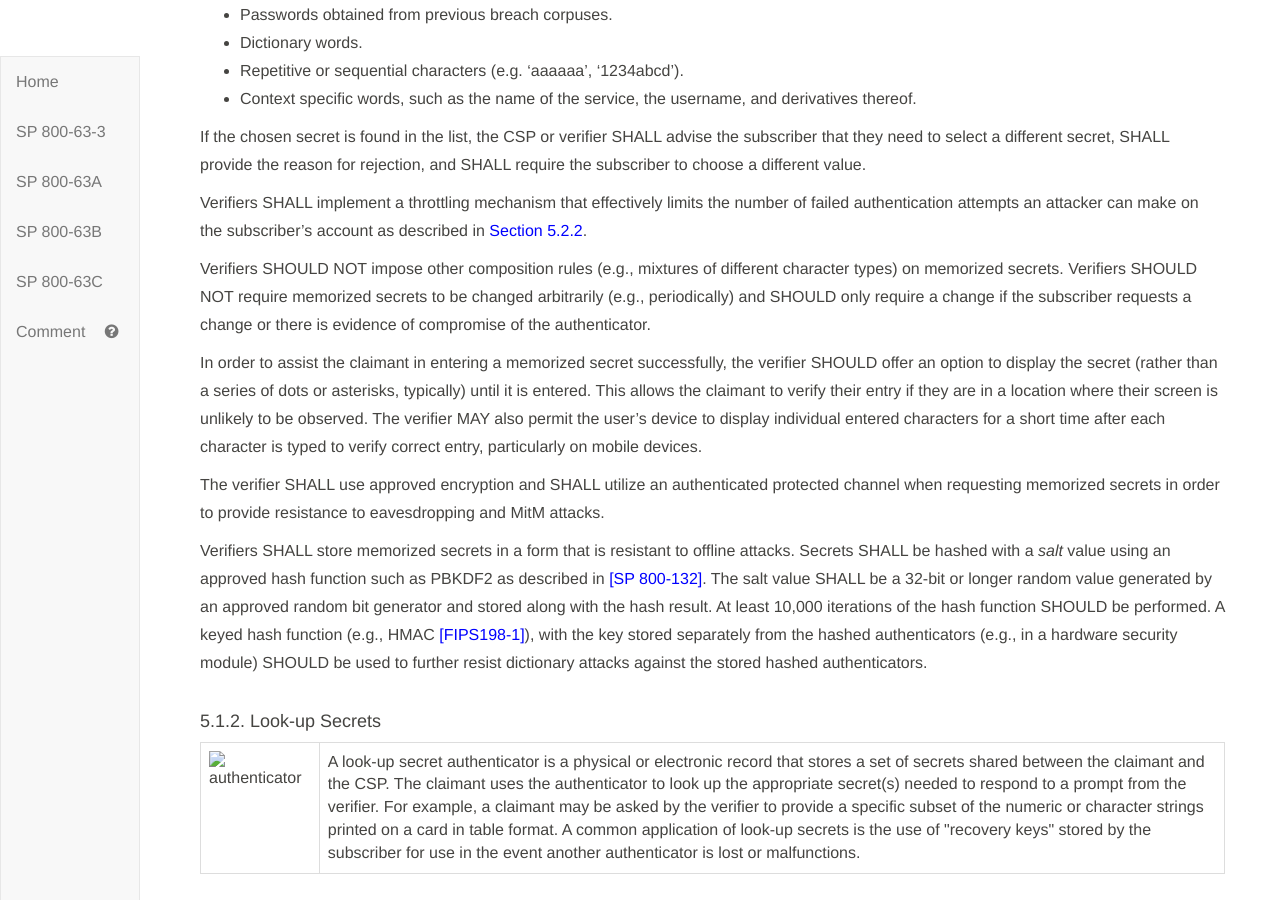
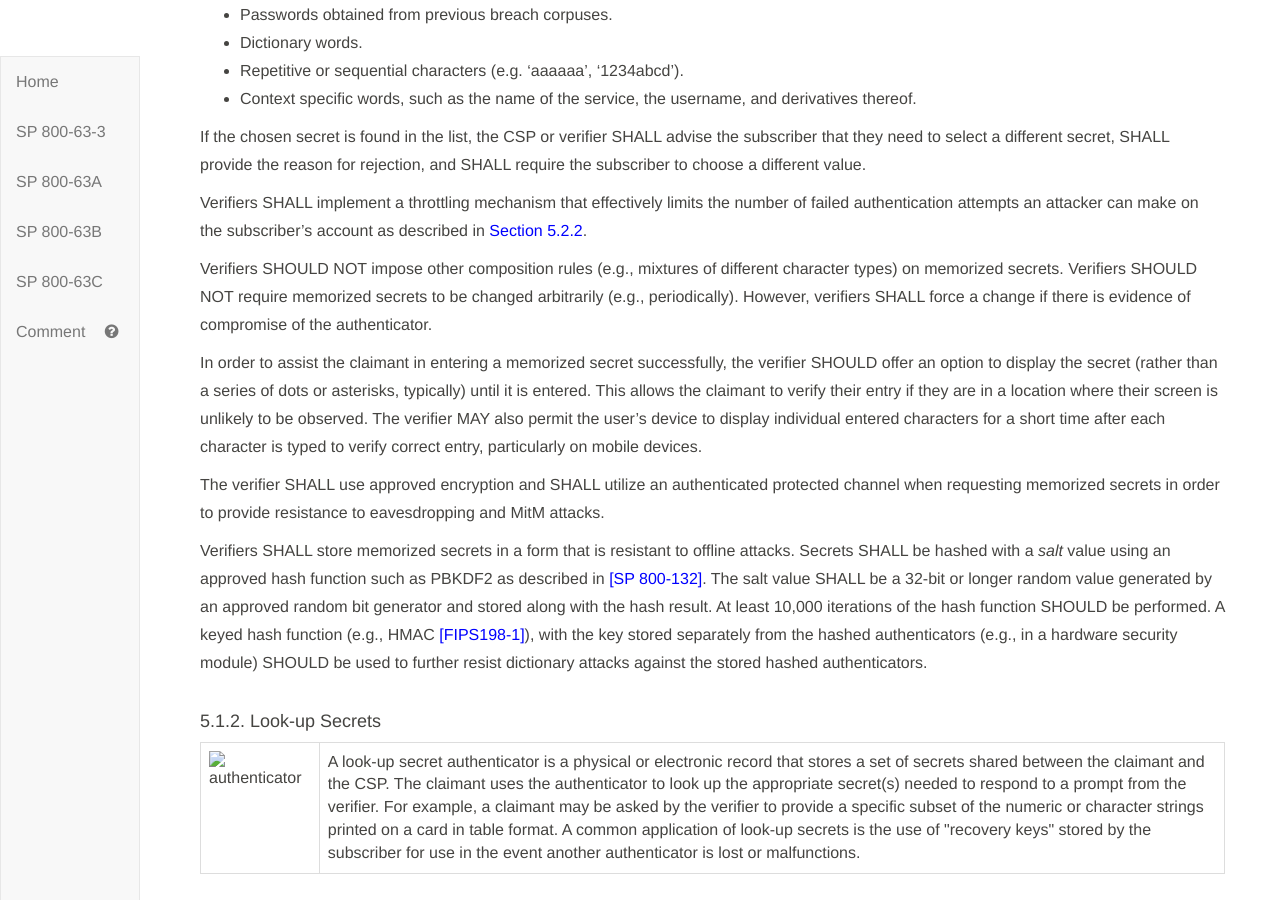
Before and after one commit to usnistgov/800-63-3, a Jekyll site: the page built from sp800-63b/sec5_authenticators.md, in a window 1280 px wide and 900 px high, scrolled down 1275 px. Built offline with Jekyll 4.4.1, drawn with Linux system fonts in a browser that asks for light colours; our own code applies the rules of GitHub Pages for plain Markdown files.

Commit message:
Improve wording re memorized secret changes. Fixes #517.

```diff
--- a/sp800-63b/sec5_authenticators.md
+++ b/sp800-63b/sec5_authenticators.md
@@ -44,7 +44,7 @@ If the chosen secret is found in the list, the CSP or verifier SHALL advise the
 
 Verifiers SHALL implement a throttling mechanism that effectively limits the number of failed authentication attempts an attacker can make on the subscriber's account as described in [Section 5.2.2](#throttle).
 
-Verifiers SHOULD NOT impose other composition rules (e.g., mixtures of different character types) on memorized secrets. Verifiers SHOULD NOT require memorized secrets to be changed arbitrarily (e.g., periodically) and SHOULD only require a change if the subscriber requests a change or there is evidence of compromise of the authenticator.
+Verifiers SHOULD NOT impose other composition rules (e.g., mixtures of different character types) on memorized secrets. Verifiers SHOULD NOT require memorized secrets to be changed arbitrarily (e.g., periodically). However, verifiers SHALL force a change if there is evidence of compromise of the authenticator.
 
 In order to assist the claimant in entering a memorized secret successfully, the verifier SHOULD offer an option to display the secret (rather than a series of dots or asterisks, typically) until it is entered. This allows the claimant to verify their entry if they are in a location where their screen is unlikely to be observed. The verifier MAY also permit the user's device to display individual entered characters for a short time after each character is typed to verify correct entry, particularly on mobile devices.
 
```
